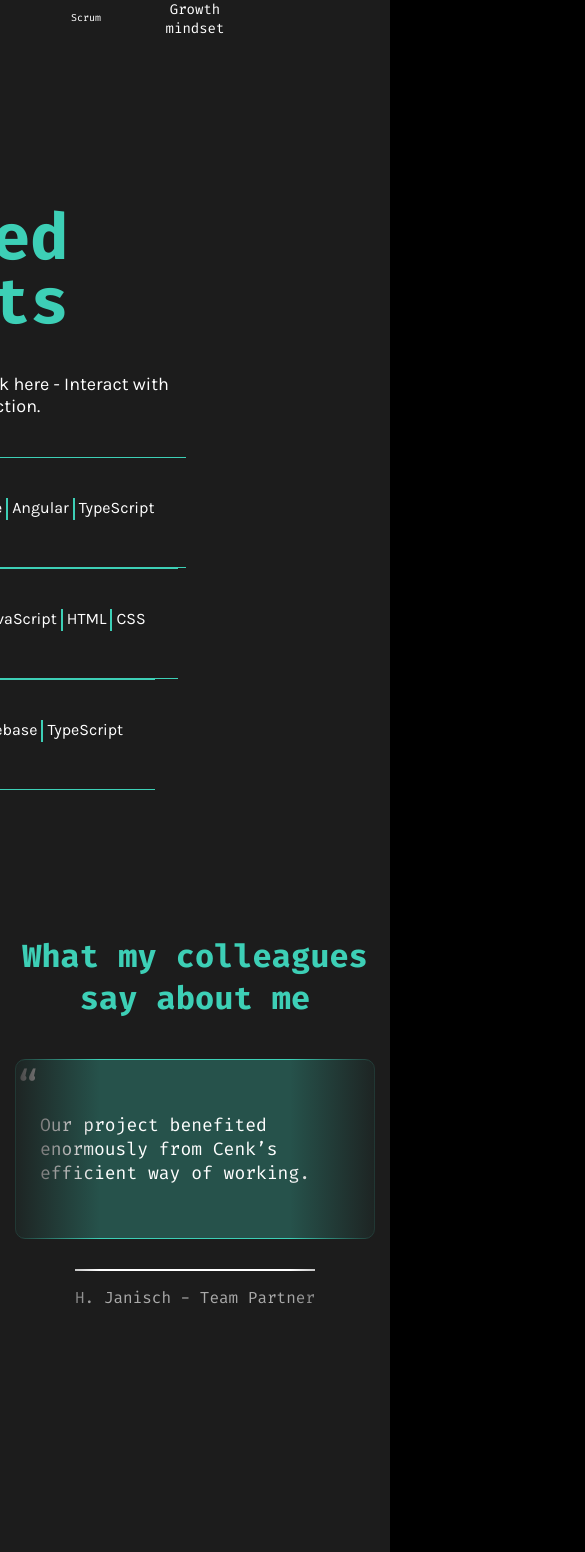
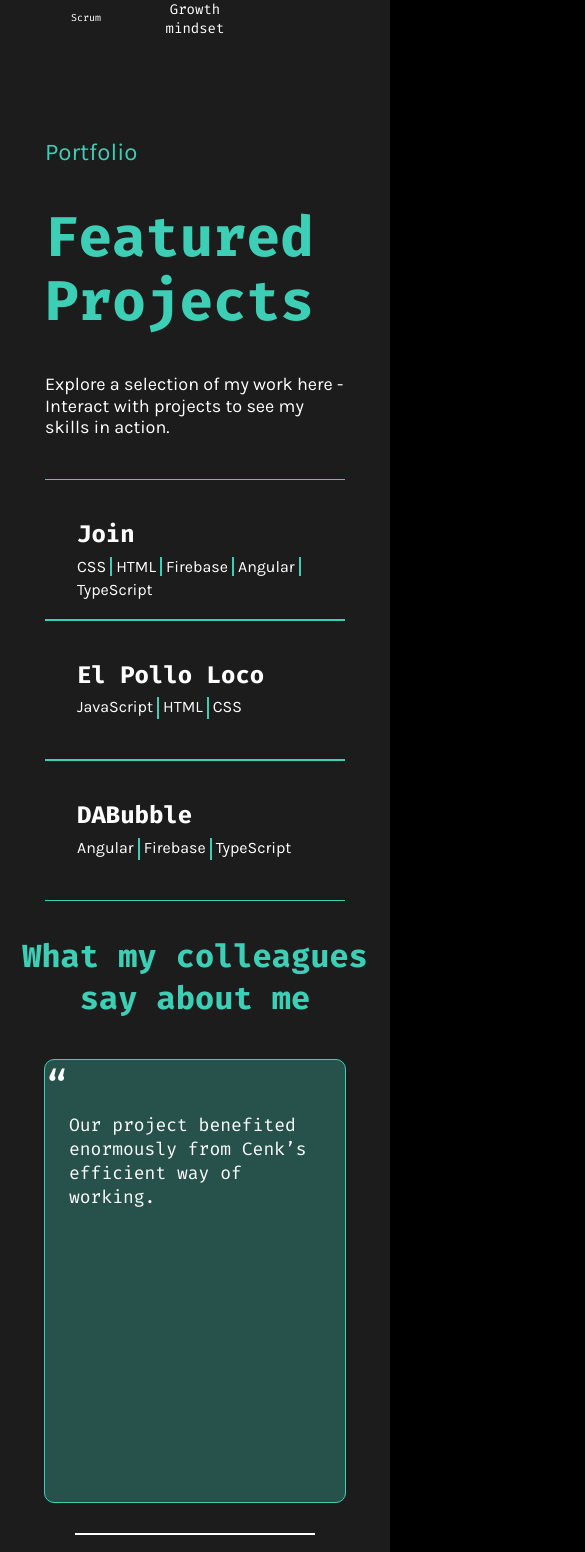
Before and after one commit to CenkKorkmaz92/portfolio, an Angular app: page / in a window 390 px wide. Shown: the part 3440-4992 px from the top of the page, 585 px wide, since content can reach past the window. Built offline with nearby package versions, Linux system fonts and the light colour scheme.

Commit message:
added responsive for portfolio, comments and form

```diff
--- a/src/app/comments/comments.component.scss
+++ b/src/app/comments/comments.component.scss
@@ -17,7 +17,6 @@
     }
 
     .slideshow {
-        // width: 1440px;
         width: 100%;
         overflow: hidden;
         position: relative;
@@ -163,16 +162,31 @@
     }
 }
 
-@media (max-width: 768px) {
-    .quote {
-        max-width: 358px !important;
+@media (max-width: 800px) {
+    .slideshow::after {
+        background: none !important;
     }
 
-    .testimonial-slide.active {
-        width: 360px !important;
-    }
-
-    .testimonial-container {
-        gap: 30px !important;
+    .slideshow::before {
+        background: none !important;
     }
 }
+
+@media (max-width: 620px) {
+    .quote {
+        width: 480px !important;
+        height: 100% !important;
+    }
+}
+
+@media (max-width: 480px) {
+    .quote {
+        width: 390px !important;
+    }
+}
+
+@media (max-width: 390px) {
+    .quote {
+        width: 300px !important;
+    }
+}
--- a/src/app/contact/contact.component.scss
+++ b/src/app/contact/contact.component.scss
@@ -75,7 +75,7 @@
     align-items: flex-start;
     flex-direction: column;
     width: 616px;
-    gap: 16px;
+    gap: 40px;
 
     .btn-area {
         width: 100%;
@@ -87,7 +87,6 @@
 .privacy-content {
     display: flex;
     flex-direction: column;
-    max-width: calc(100% - 140px);
     position: relative;
     padding-bottom: 20px;
 }
@@ -274,39 +273,32 @@ h2 {
         flex-direction: column;
         align-items: center;
     }
-}
-
-@media (max-width: 768px) {
-    .contact {
-        padding-top: 100px !important;
-    }
 
     .left-contact-form {
-        width: 358px !important;
-
-        h1 {
-            font-size: 56px;
-        }
-
-        h2 {
-            font-size: 20px;
-        }
-
-        h3 {
-            font-size: 18px;
-        }
+        width: 90% !important;
     }
 
     .form-container {
-        width: 358px !important;
+        width: 90% !important;
     }
 
-   .checkbox-area {
-    width: 358px !important;
-    gap: 30px !important;
-   }
+    .checkbox-area {
+        width: 100% !important;
+    }
+}
 
-   .privacy-content {
-    max-width: calc(113% - 140px);
-   }
+@media (max-width: 480px) {
+    .left-contact-form {
+        h1 {
+            font-size: 56px !important;
+        }
+    }
 }
+
+@media (max-width: 390px) {
+    .left-contact-form {
+        h1 {
+            font-size: 46px !important;
+        }
+    }
+}
--- a/src/app/portfolio/portfolio.component.scss
+++ b/src/app/portfolio/portfolio.component.scss
@@ -12,6 +12,7 @@
     justify-content: space-between;
     flex-direction: column;
     padding-right: 450px;
+    padding-left: 96px;
     width: 880px;
     height: 565px;
 }
@@ -124,11 +125,11 @@ h1 {
 }
 
 
-@media (max-width: 1440px) {
-    .portfolio-container {
-        padding-left: 8px !important;
-    }
-}
+// @media (max-width: 1440px) {
+//     .portfolio-container {
+//         padding-left: 8px !important;
+//     }
+// }
 
 @media (max-width: 1280px) {
     .Projects-and-pop-up-container img {
@@ -144,17 +145,18 @@ h1 {
 
     .portfolio-container {
         padding-left: 72px !important;
+        padding-right: 0 !important;
     }
 
     .projects-container {
-        width: auto !important;
+        width: 100% !important;
     }
 }
 
 @media (max-width: 1024px) {
-    // .projects-container {
-    //     width: 560px !important;
-    // }
+    .projects-container {
+        width: 560px !important;
+    }
 
     .portfolio-container {
         width: 624px !important;
@@ -165,18 +167,45 @@ h1 {
         height: 654px !important
     }
 
-    // .Projects-and-pop-up-container {
-    //     width: 624px !important;
-    // }
+    .Projects-and-pop-up-container {
+        width: 100% !important;
+    }
 }
 
 @media (max-width: 768px) {
-    // .projects-container {
-    //     width: 400px !important;
-    // }
+    .projects-container {
+        width: 400px !important;
+    }
 
     .portfolio-container {
         padding-left: 8px !important;
         width: 472px !important;
     }
 }
+
+@media (max-width: 480px) {
+    .projects-container {
+        flex-direction: column !important;
+        gap: 8px !important;
+        width: 320px !important;
+    }
+}
+
+@media (max-width: 400px) {
+    .portfolio-container {
+        width: 300px !important;
+        padding-left: 0 !important;
+
+        h1 {
+            font-size: 56px !important;
+        }
+    }
+
+    .projects-container {
+        width: 240px !important;
+    }
+
+    .skills-used-text {
+        flex-wrap: wrap !important;
+    }
+}
--- a/src/app/skills/skills.component.scss
+++ b/src/app/skills/skills.component.scss
@@ -43,7 +43,6 @@
     width: 568px;
     height: 610px;
     gap: 20px;
-    // padding-left: 98px;
     color: rgba(61, 207, 182, 1);
 }
 
@@ -327,3 +326,13 @@
         font-size: 42px;
     }
 }
+
+@media (max-width: 400px) {
+    .self-summary-section{
+        width: 305px !important;
+    }
+
+    .skill-set-description {
+        width: 240px !important;
+    }
+}
```
